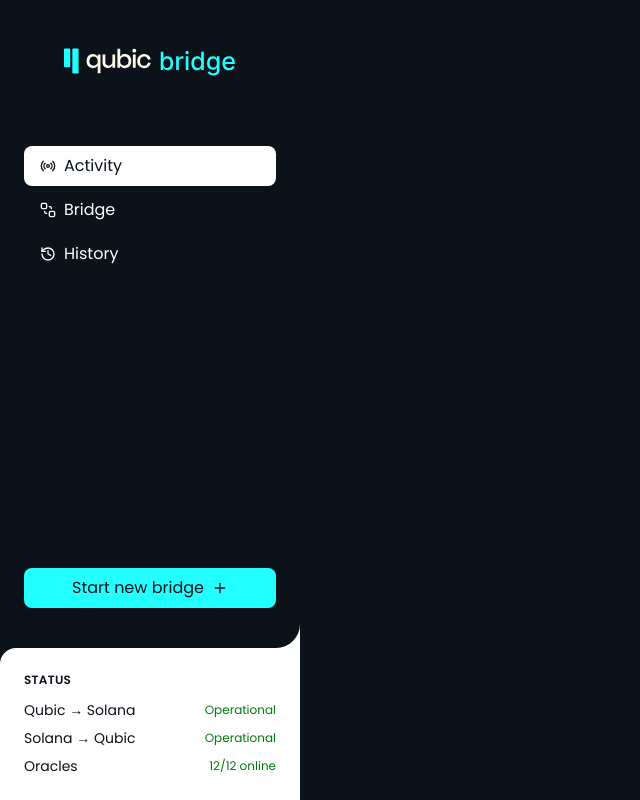
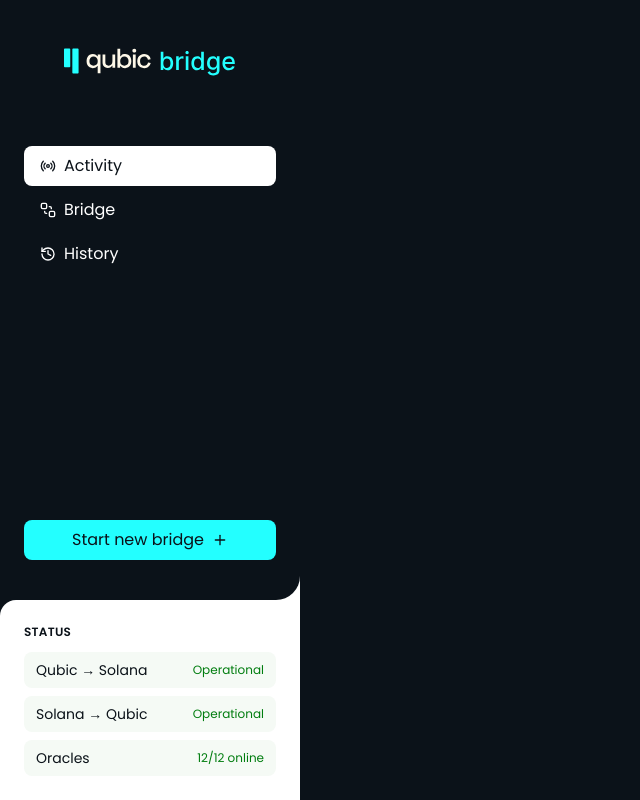
Before and after one commit to avicenne-studio/qs-bridge-frontend, a React (Vite) app: page /activity in a window 1280 px wide. Shown: the whole page, without its empty margins (0-640 px from the left). Built offline with nearby package versions, Linux system fonts and the light colour scheme.

Commit message:
fix: build issue + pre-commit rule updated to force typecheck

```diff
--- a/package.json
+++ b/package.json
@@ -9,6 +9,7 @@
     "format": "oxfmt .",
     "format:check": "oxfmt --check .",
     "lint": "oxlint .",
+    "typecheck": "tsc -b --noEmit",
     "preview": "vite preview",
     "prepare": "husky",
     "storybook": "storybook dev -p 6006",
--- a/src/components/layout/sidebar/components/status/status-section.tsx
+++ b/src/components/layout/sidebar/components/status/status-section.tsx
@@ -13,7 +13,7 @@
       <h2 className="text-primary text-xs font-bold uppercase tracking-wide mb-3">Status</h2>
       <div className="flex flex-col gap-2">
         {STATUS_ITEMS.map(({ label, value }) => (
-          <StatusItem key={label} label={label} value={value} />
+          <StatusItem key={label} label={label} value={value} variant="sidebar" />
         ))}
       </div>
     </section>
--- a/src/components/wallet-area/wallet-area.tsx
+++ b/src/components/wallet-area/wallet-area.tsx
@@ -37,6 +37,7 @@
         <div className={cn("items-center gap-4 w-fit shrink-0 h-full", "hidden xl:flex")}>
           <WalletAreaSlot
             {...SOLANA_WALLET_CONFIG}
+            variant="desktop"
             isConnected={solanaConnected}
             onConnect={() => setSolanaConnected(true)}
             onDisconnect={() => setSolanaConnected(false)}
@@ -48,6 +49,7 @@
 
           <WalletAreaSlot
             {...QUBIC_WALLET_CONFIG}
+            variant="desktop"
             isConnected={qubicConnected}
             onConnect={() => setQubicConnected(true)}
             onDisconnect={() => setQubicConnected(false)}
```
Also changed, not shown: 1 other file (tests, documents, lock files or other folders).
